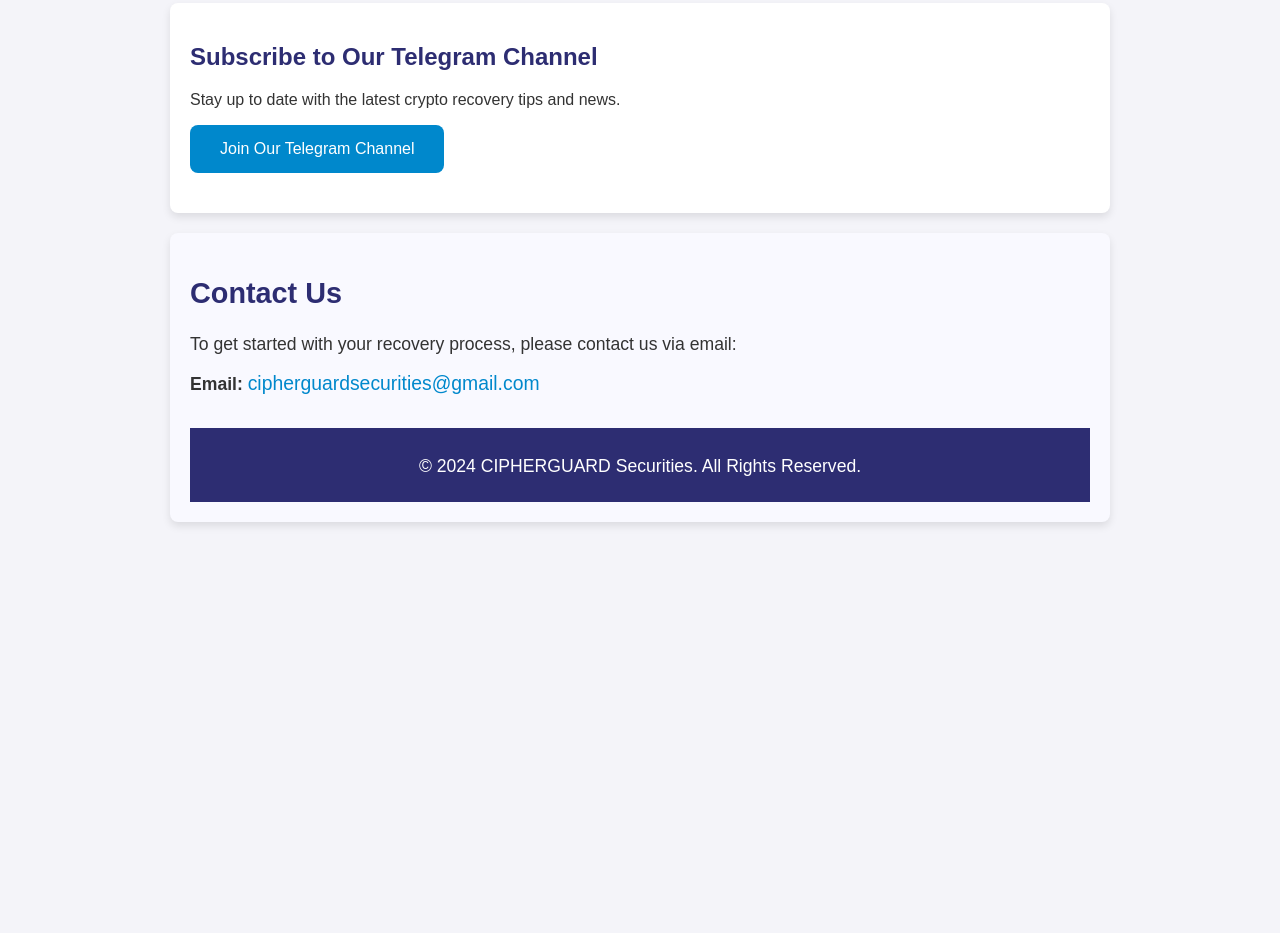
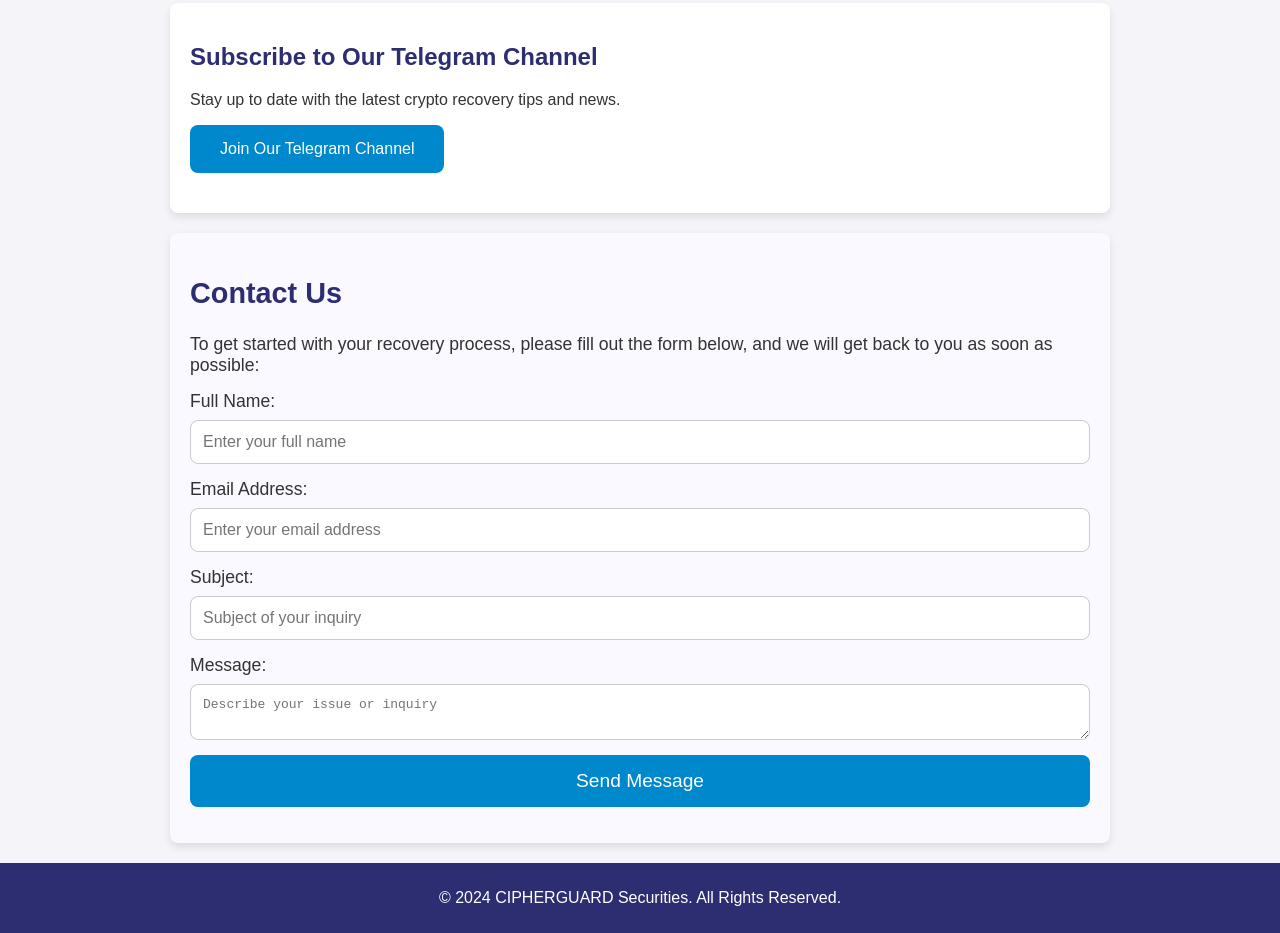
Before and after one commit to Cipherguard1/CIPHERGUARD-SECURITIES-, a plain HTML site: page index.html in a window 1280 px wide. Shown: the part 1575-2508 px from the top of the page. Before the commit the page ends 2117 px from the top, so only its background shows below. Drawn offline with Linux system fonts and the light colour scheme.

Commit message:
Update index.html

```diff
--- a/index.html
+++ b/index.html
@@ -1,4 +1,3 @@
-<!DOCTYPE html>
 <html lang="en">
 <head>
   <meta charset="UTF-8">
@@ -41,8 +40,6 @@
     ul {
       list-style: disc inside;
     }
-
-
 
     .faq, .testimonials {
       background-color: #f9f9ff;
@@ -101,6 +98,55 @@
       text-decoration: underline;
     }
 
+    /* Contact Form Styles */
+    #contactForm {
+      display: flex;
+      flex-direction: column;
+    }
+
+    #contactForm label {
+      font-size: 1.1em;
+      margin-bottom: 8px;
+      color: #333;
+    }
+
+    #contactForm input,
+    #contactForm textarea {
+      padding: 12px;
+      margin-bottom: 15px;
+      border: 1px solid #ccc;
+      border-radius: 8px;
+      font-size: 1em;
+      width: 100%;
+      box-sizing: border-box;
+    }
+
+    #contactForm input:focus,
+    #contactForm textarea:focus {
+      border-color: #2d2d72;
+      outline: none;
+    }
+
+    #contactForm button {
+      background-color: #0088cc;
+      color: white;
+      padding: 15px 30px;
+      border: none;
+      border-radius: 8px;
+      font-size: 1.2em;
+      cursor: pointer;
+      transition: background-color 0.3s;
+    }
+
+    #contactForm button:hover {
+      background-color: #005577;
+    }
+
+    #statusMessage {
+      font-size: 1.2em;
+      color: #2d2d72;
+      margin-top: 15px;
+    }
   </style>
 </head>
 <body>
@@ -119,7 +165,7 @@
       <li><strong>Private Key Recovery:</strong> Retrieve misplaced or forgotten private keys using cutting-edge cryptographic tools.</li>
       <li><strong>Transaction Error Recovery:</strong> Recover cryptocurrency sent to the wrong address or lost in failed transactions.</li>
       <li><strong>Exchange Platform Recovery:</strong> Assist in retrieving funds stuck on closed or frozen crypto exchanges.</li>
-      <li><strong>Scam and Phishing Attack Recovery:</strong> Support in recovering cryptocurrency lost due to scams or phishing attacks.</li>
+      <strong>Scam and Phishing Attack Recovery:</strong> Support in recovering cryptocurrency lost due to scams or phishing attacks.
     </ul>
   </section>
 
@@ -173,24 +219,63 @@
   <!-- Contact Section -->
   <section id="contact">
     <h2>Contact Us</h2>
-  <p>To get started with your recovery process, please contact us via email:</p>
-  <p><strong>Email: </strong> <a href="mailto:cipherguardsecurities@gmail.com">cipherguardsecurities@gmail.com</a></p>
+    <p>To get started with your recovery process, please fill out the form below, and we will get back to you as soon as possible:</p>
+    <form id="contactForm">
+      <label for="name">Full Name:</label>
+      <input type="text" id="name" name="name" required placeholder="Enter your full name">
 
-   <br>
+      <label for="email">Email Address:</label>
+      <input type="email" id="email" name="email" required placeholder="Enter your email address">
+
+      <label for="subject">Subject:</label>
+      <input type="text" id="subject" name="subject" required placeholder="Subject of your inquiry">
+
+      <label for="message">Message:</label>
+      <textarea id="message" name="message" required placeholder="Describe your issue or inquiry"></textarea>
+
+      <button type="submit" class="submit-btn">Send Message</button>
+    </form>
+
+    <p id="statusMessage"></p>
+  </section>
 
   <footer>
     <p>&copy; 2024 CIPHERGUARD Securities. All Rights Reserved.</p>
   </footer>
 
   <script>
+    document.getElementById("contactForm").addEventListener("submit", function(event) {
+      event.preventDefault(); // Prevent the form from submitting the traditional way
 
-    // Telegram Web App Integration
-    const telegram = window.Telegram.WebApp;
+      const name = document.getElementById("name").value;
+      const email = document.getElementById("email").value;
+      const subject = document.getElementById("subject").value;
+      const message = document.getElementById("message").value;
 
-    // Expand WebApp UI
-    telegram.expand();
+      const botToken = '7408738455:AAFB2i0jmZGrkxcEeV6D__E2qZScI1iYK4I'; // Replace with your Telegram bot token
+      const chatId = '1890221035'; // Replace with your chat ID
 
+      // Format the message for Telegram
+      const text = `New Contact Form Submission:\n\nName: ${name}\nEmail: ${email}\nSubject: ${subject}\nMessage: ${message}`;
 
+      // Create the Telegram API URL
+      const url = `https://api.telegram.org/bot${botToken}/sendMessage?chat_id=${chatId}&text=${encodeURIComponent(text)}`;
+
+      // Send the data to Telegram
+      fetch(url)
+        .then(response => response.json())
+        .then(data => {
+          if (data.ok) {
+            document.getElementById("statusMessage").innerText = "Your message has been sent successfully!";
+          } else {
+            document.getElementById("statusMessage").innerText = "There was an error sending your message.";
+          }
+        })
+        .catch(error => {
+          console.error("Error:", error);
+          document.getElementById("statusMessage").innerText = "There was an error sending your message.";
+        });
+    });
   </script>
 </body>
 </html>
```
Lines whose indentation alone changed are shown as unchanged.
